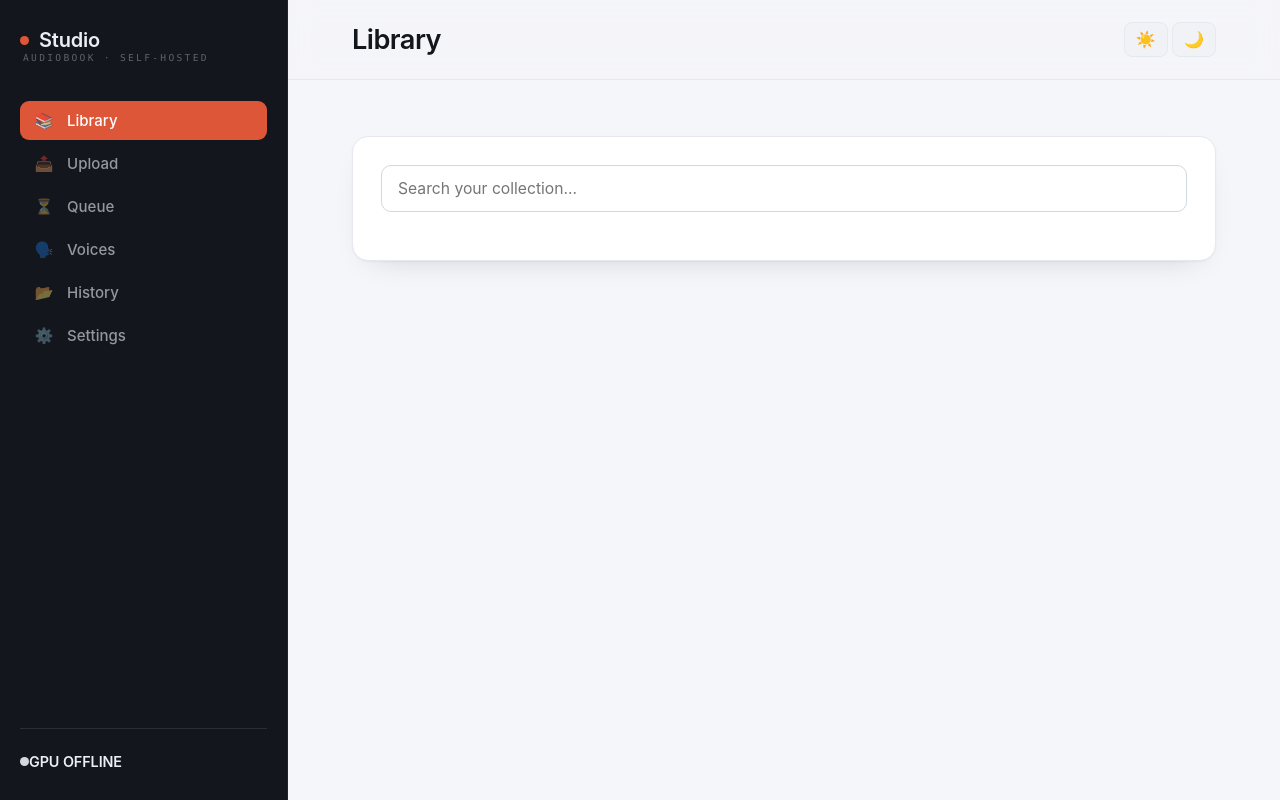
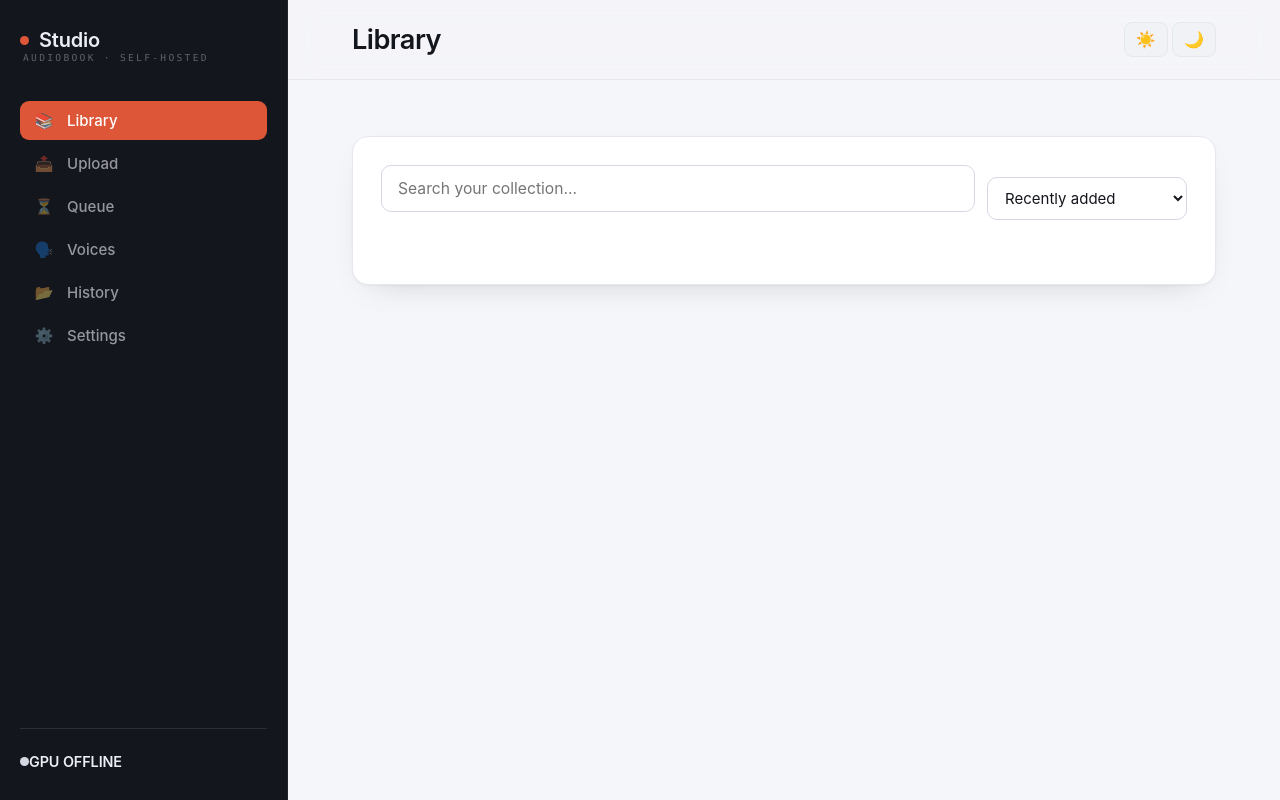
Before and after one commit to adinkraasante/epub-to-audiobook, a Flask app: page / in a window 1280 px wide. Run offline with Flask 3, Linux system fonts and the light colour scheme; data that the repository does not hold is empty; parts of the project's set-up code (start-up, migrations or seed data) failed here and were passed over.

Commit message:
fix(library): read live books + sort toggle (was a stale FUSE-under-bind snapshot)
Root cause: the webapp container bind-mounted /mnt/openbooks, but that path is
an sshfs mount on the host — Docker captured the empty ext4 underlay at start,
so the container saw a frozen 80-book snapshot and NEW downloads never appeared.
Fix: feed the library from a plain local dir (rsync of the pi's books, cron
every 15min) via LIBRARY_DIR=/home/dave/booklib — reliable, no FUSE-under-bind.
Now shows all 155+ live books. Adds a sort toggle (Recently added / Title / Status).

Co-Authored-By: Claude Fable 5 <noreply@anthropic.com>

```diff
--- a/webapp/templates/index.html
+++ b/webapp/templates/index.html
@@ -278,8 +278,15 @@ body{ background:var(--paper); background-image:none; letter-spacing:-0.006em; }
     <div class="content-body">
         <div class="tab-panel active" id="tab-library">
             <div class="card">
-                <input type="text" id="library-search" class="input-control" style="width: 100%; padding: 20px; margin-bottom: 40px; font-size: 1.1rem; border-radius: 16px; border: 2px solid var(--border);"
-                       placeholder="Search your collection..." oninput="renderLibrary()">
+                <div style="display:flex; gap:12px; align-items:center; margin-bottom:24px;">
+                    <input type="text" id="library-search" class="input-control" style="flex:1;"
+                           placeholder="Search your collection..." oninput="renderLibrary()">
+                    <select id="library-sort" class="input-control" style="max-width:200px;" onchange="renderLibrary()">
+                        <option value="recent">Recently added</option>
+                        <option value="title">Title (A–Z)</option>
+                        <option value="status">Status</option>
+                    </select>
+                </div>
                 <div id="library-grid" class="library-grid"></div>
             </div>
         </div>
@@ -681,7 +688,16 @@ body{ background:var(--paper); background-image:none; letter-spacing:-0.006em; }
     function renderLibrary() {
         const grid = document.getElementById('library-grid');
         const query = (document.getElementById('library-search')?.value || '').toLowerCase();
+        const sortKey = document.getElementById('library-sort')?.value || 'recent';
         const filtered = libraryBooks.filter(b => b.title.toLowerCase().includes(query));
+        if (sortKey === 'title') {
+            filtered.sort((a, b) => a.title.toLowerCase().localeCompare(b.title.toLowerCase()));
+        } else if (sortKey === 'status') {
+            const rank = s => (s === 'converting' ? 0 : s === 'completed' ? 1 : 2);
+            filtered.sort((a, b) => rank(a.status) - rank(b.status) || (b.modified_ts || 0) - (a.modified_ts || 0));
+        } else {
+            filtered.sort((a, b) => (b.modified_ts || 0) - (a.modified_ts || 0));
+        }
 
         const voiceOptions = buildVoiceOptions('en-GB-RyanNeural');
         const blendOptions = Object.entries(voices).filter(([id, v]) => v.engine === 'kokoro')
```
